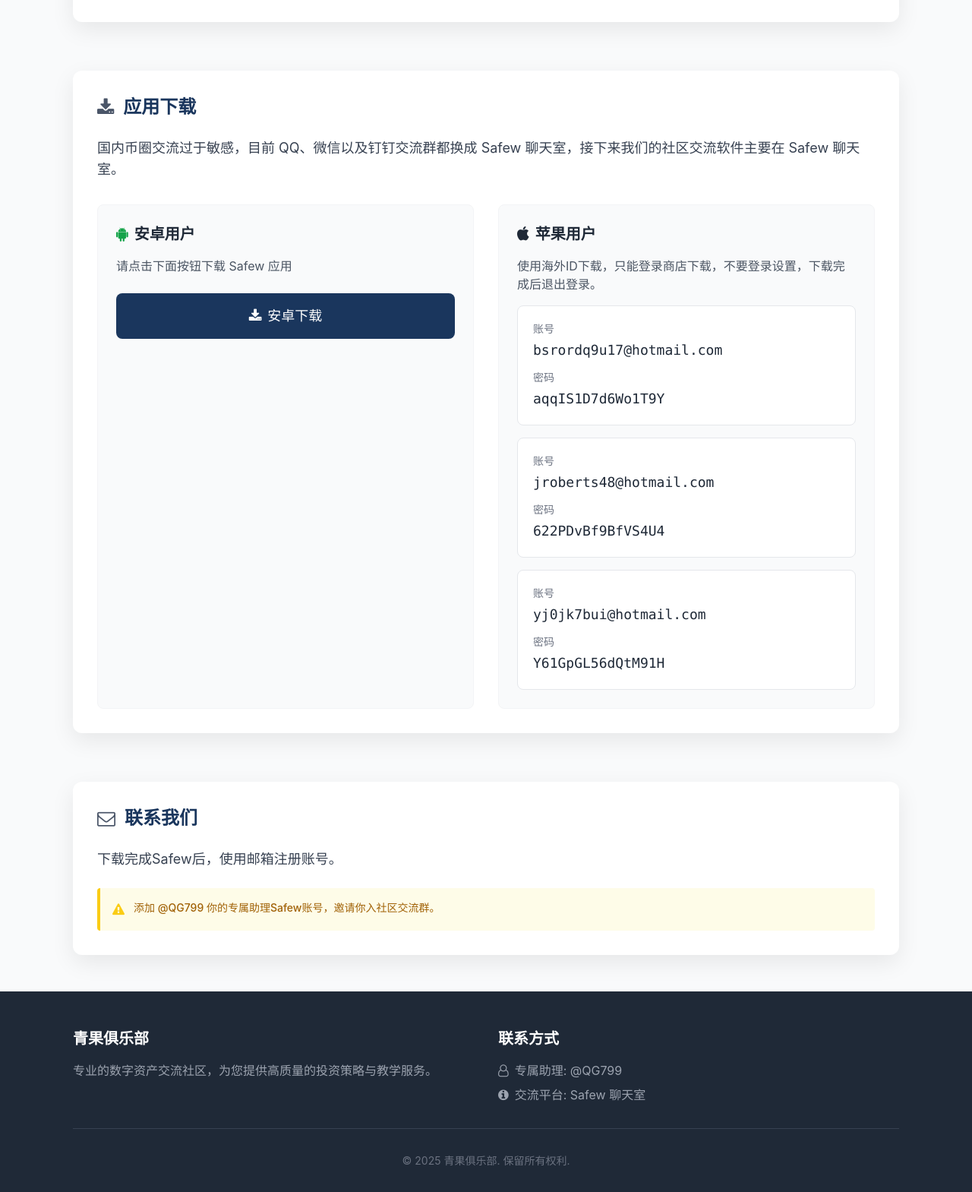
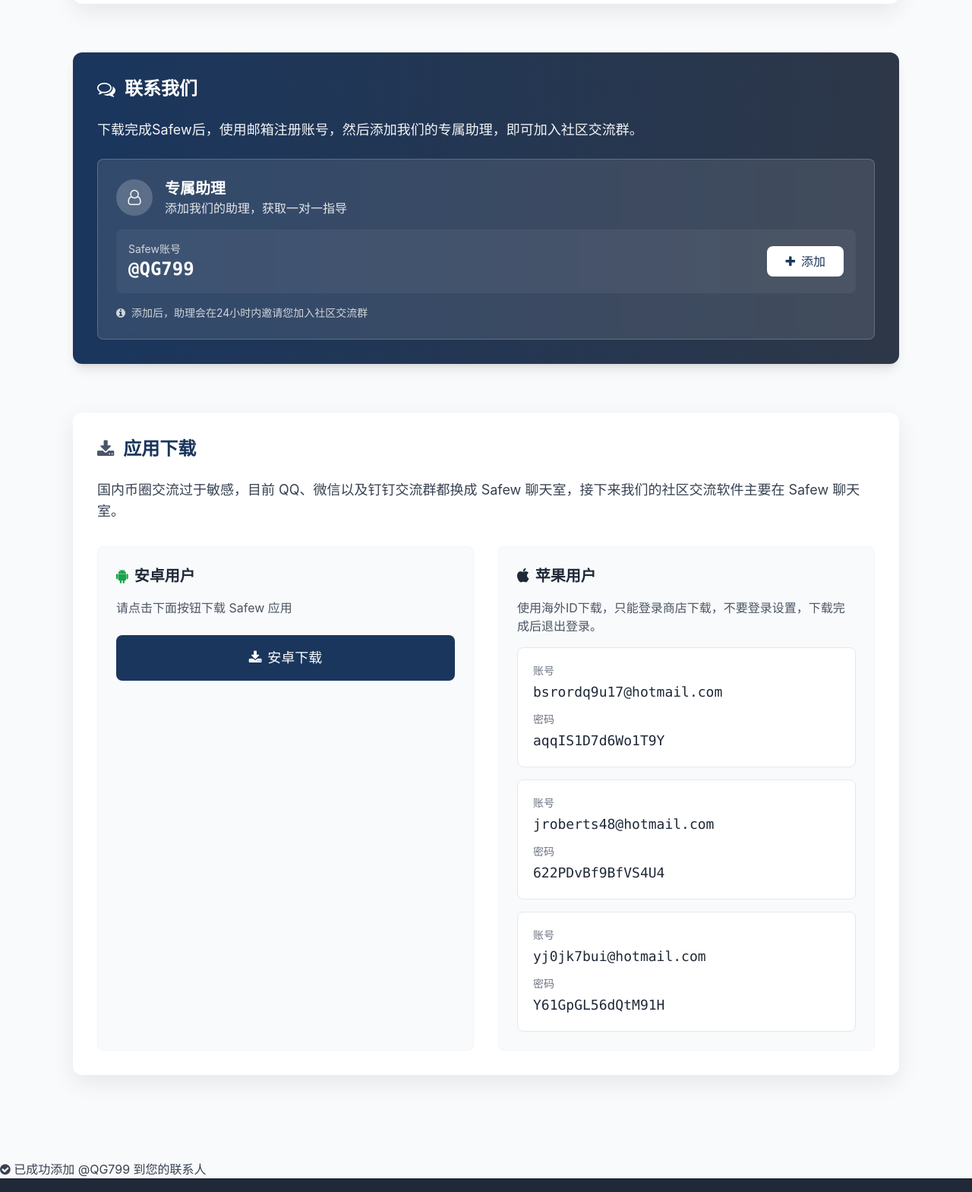
Before and after one commit to jingniaodd/qingguo, a plain HTML site: page index.html in a window 1280 px wide. Shown: the part 691-2260 px from the top of the page at 76% size. Drawn offline with nearby package versions, Linux system fonts and the light colour scheme.

Commit message:
Update index.html

```diff
--- a/index.html
+++ b/index.html
@@ -99,8 +99,8 @@
                 <!-- 桌面端导航链接 -->
                 <div class="hidden sm:flex items-center">
                     <a href="#services" class="text-gray-600 hover:text-primary px-3 py-2 text-sm font-medium transition-all-subtle">服务</a>
+                    <a href="#contact" class="text-gray-600 hover:text-primary px-3 py-2 text-sm font-medium transition-all-subtle">联系我们</a>
                     <a href="#download" class="text-gray-600 hover:text-primary px-3 py-2 text-sm font-medium transition-all-subtle">下载</a>
-                    <a href="#contact" class="text-gray-600 hover:text-primary px-3 py-2 text-sm font-medium transition-all-subtle">联系我们</a>
                 </div>
             </div>
         </div>
@@ -109,8 +109,8 @@
         <div id="mobile-menu" class="hidden sm:hidden bg-white shadow-md">
             <div class="px-2 pt-2 pb-3 space-y-1">
                 <a href="#services" class="block px-3 py-2 text-base font-medium text-gray-600 hover:text-primary hover:bg-gray-50 rounded-md">服务</a>
+                <a href="#contact" class="block px-3 py-2 text-base font-medium text-gray-600 hover:text-primary hover:bg-gray-50 rounded-md">联系我们</a>
                 <a href="#download" class="block px-3 py-2 text-base font-medium text-gray-600 hover:text-primary hover:bg-gray-50 rounded-md">下载</a>
-                <a href="#contact" class="block px-3 py-2 text-base font-medium text-gray-600 hover:text-primary hover:bg-gray-50 rounded-md">联系我们</a>
             </div>
         </div>
     </nav>
@@ -147,7 +147,7 @@
                         </div>
                         <div class="ml-4">
                             <h3 class="text-lg font-medium text-gray-900">直播教学</h3>
-                            <p class="mt-1 text-gray-600">每日4场腾讯会议直播教学，深入浅出讲解市场动态 14：30 15：30 19：30 20：30 </p>
+                            <p class="mt-1 text-gray-600">每日4场腾讯会议直播教学，深入浅出讲解市场动态</p>
                         </div>
                     </div>
 
@@ -189,6 +189,47 @@
                             <h3 class="text-lg font-medium text-gray-900">高胜率策略</h3>
                             <p class="mt-1 text-gray-600">90%高胜率策略，多位大佬分析师共同打造</p>
                         </div>
+                    </div>
+                </div>
+            </div>
+        </section>
+
+        <!-- 联系我们 -->
+        <section id="contact" class="mb-16">
+            <div class="bg-gradient-to-r from-primary to-secondary rounded-xl shadow-lg p-8 hover-card text-white">
+                <h2 class="text-2xl font-bold mb-6 flex items-center">
+                    <i class="fa fa-comments-o mr-3"></i>联系我们
+                </h2>
+
+                <div class="space-y-6">
+                    <p class="text-lg text-gray-100">
+                        下载完成Safew后，使用邮箱注册账号，然后添加我们的专属助理，即可加入社区交流群。
+                    </p>
+
+                    <div class="bg-white bg-opacity-10 backdrop-blur-sm p-6 rounded-lg border border-white border-opacity-20">
+                        <div class="flex items-center mb-4">
+                            <div class="flex-shrink-0 h-12 w-12 rounded-full bg-white bg-opacity-20 flex items-center justify-center">
+                                <i class="fa fa-user-o text-xl"></i>
+                            </div>
+                            <div class="ml-4">
+                                <h3 class="text-xl font-bold">专属助理</h3>
+                                <p class="text-gray-200">添加我们的助理，获取一对一指导</p>
+                            </div>
+                        </div>
+
+                        <div class="bg-white bg-opacity-5 p-4 rounded-lg flex items-center justify-between">
+                            <div>
+                                <p class="text-sm text-gray-300">Safew账号</p>
+                                <p class="text-2xl font-mono font-bold">@QG799</p>
+                            </div>
+                            <button id="add-contact-btn" class="bg-white text-primary px-6 py-2 rounded-lg font-medium hover:bg-opacity-90 transition-all-subtle flex items-center relative overflow-hidden">
+                                <i class="fa fa-plus mr-2"></i>添加
+                            </button>
+                        </div>
+
+                        <p class="mt-4 text-sm text-gray-300">
+                            <i class="fa fa-info-circle mr-2"></i>添加后，助理会在24小时内邀请您加入社区交流群
+                        </p>
                     </div>
                 </div>
             </div>
@@ -254,34 +295,12 @@
                 </div>
             </div>
         </section>
+    </div>
 
-        <!-- 联系我们 -->
-        <section id="contact">
-            <div class="bg-white rounded-xl shadow-card p-8 hover-card">
-                <h2 class="text-2xl font-bold text-primary mb-6 flex items-center">
-                    <i class="fa fa-envelope-o mr-3 text-accent"></i>联系我们
-                </h2>
-
-                <div class="space-y-6">
-                    <p class="text-lg text-gray-700">
-                        下载完成Safew后，使用邮箱注册账号。
-                    </p>
-
-                    <div class="bg-yellow-50 border-l-4 border-yellow-400 p-4 rounded">
-                        <div class="flex">
-                            <div class="flex-shrink-0">
-                                <i class="fa fa-exclamation-triangle text-yellow-400"></i>
-                            </div>
-                            <div class="ml-3">
-                                <p class="text-sm text-yellow-700 font-medium">
-                                    添加 @QG799 你的专属助理Safew账号，邀请你入社区交流群。
-                                </p>
-                            </div>
-                        </div>
-                    </div>
-                </div>
-            </div>
-        </section>
+    <!-- 成功提示 -->
+    <div id="success-toast" class="success-toast">
+        <i class="fa fa-check-circle"></i>
+        <span>已成功添加 @QG799 到您的联系人</span>
     </div>
 
     <!-- 页脚 -->
@@ -341,6 +360,43 @@
                     icon.classList.remove('fa-times');
                     icon.classList.add('fa-bars');
                 });
+            });
+
+            // 添加联系人按钮交互
+            const addContactBtn = document.getElementById('add-contact-btn');
+            const successToast = document.getElementById('success-toast');
+
+            addContactBtn.addEventListener('click', function(e) {
+                // 添加点击波纹效果
+                const circle = document.createElement('span');
+                const diameter = Math.max(addContactBtn.clientWidth, addContactBtn.clientHeight);
+                const radius = diameter / 2;
+
+                circle.style.width = circle.style.height = `${diameter}px`;
+                circle.style.left = `${e.clientX - addContactBtn.getBoundingClientRect().left - radius}px`;
+                circle.style.top = `${e.clientY - addContactBtn.getBoundingClientRect().top - radius}px`;
+                circle.classList.add('ripple');
+
+                const ripple = addContactBtn.getElementsByClassName('ripple')[0];
+                if (ripple) {
+                    ripple.remove();
+                }
+
+                addContactBtn.appendChild(circle);
+
+                // 显示成功提示
+                successToast.classList.add('show');
+
+                // 3秒后隐藏提示
+                setTimeout(() => {
+                    successToast.classList.remove('show');
+                }, 3000);
+
+                // 更改按钮状态
+                addContactBtn.disabled = true;
+                addContactBtn.innerHTML = '<i class="fa fa-check mr-2"></i>已添加';
+                addContactBtn.classList.add('bg-gray-500');
+                addContactBtn.classList.remove('bg-white', 'hover:bg-opacity-90');
             });
 
             // 导航栏滚动效果
```
